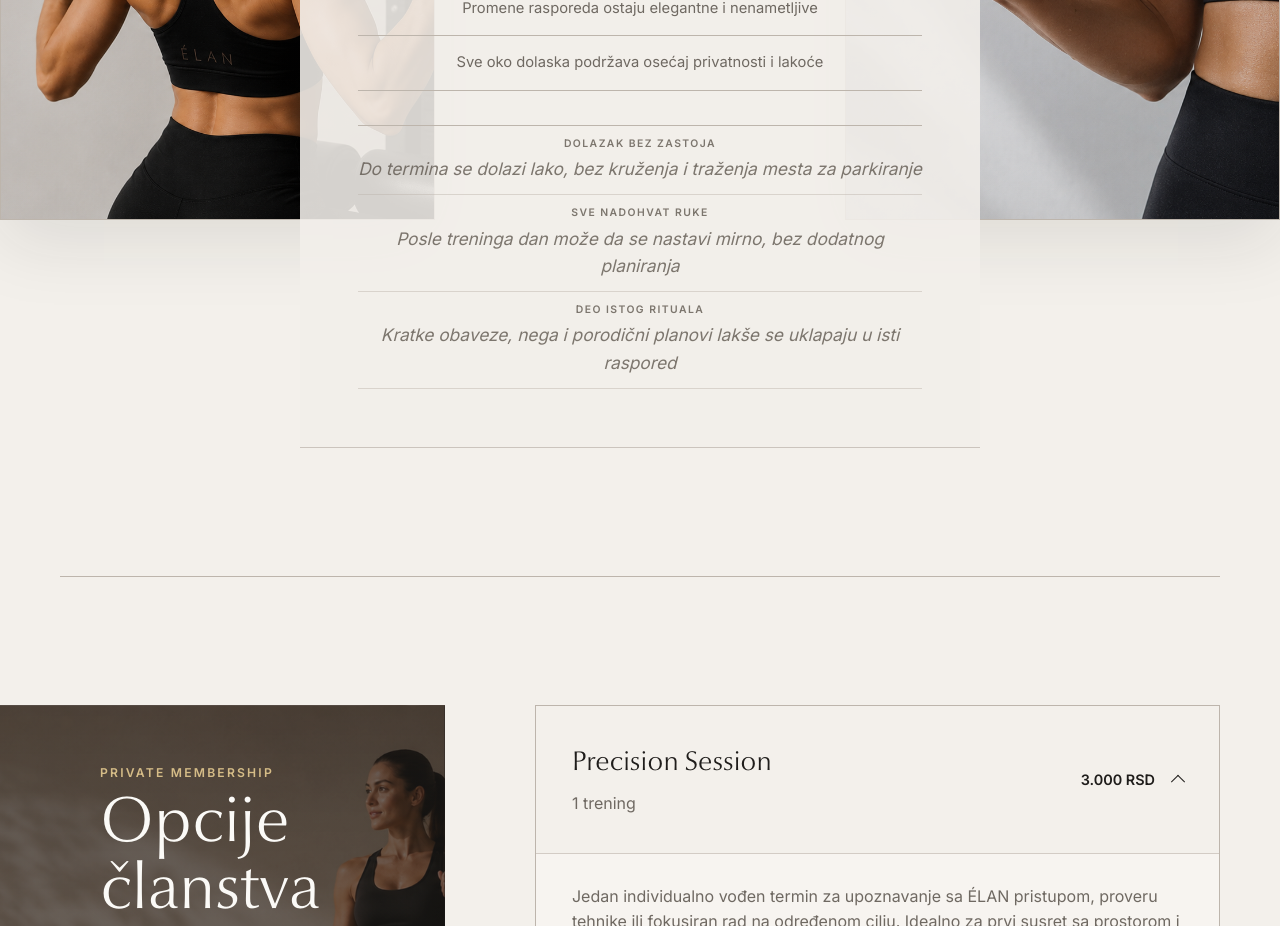
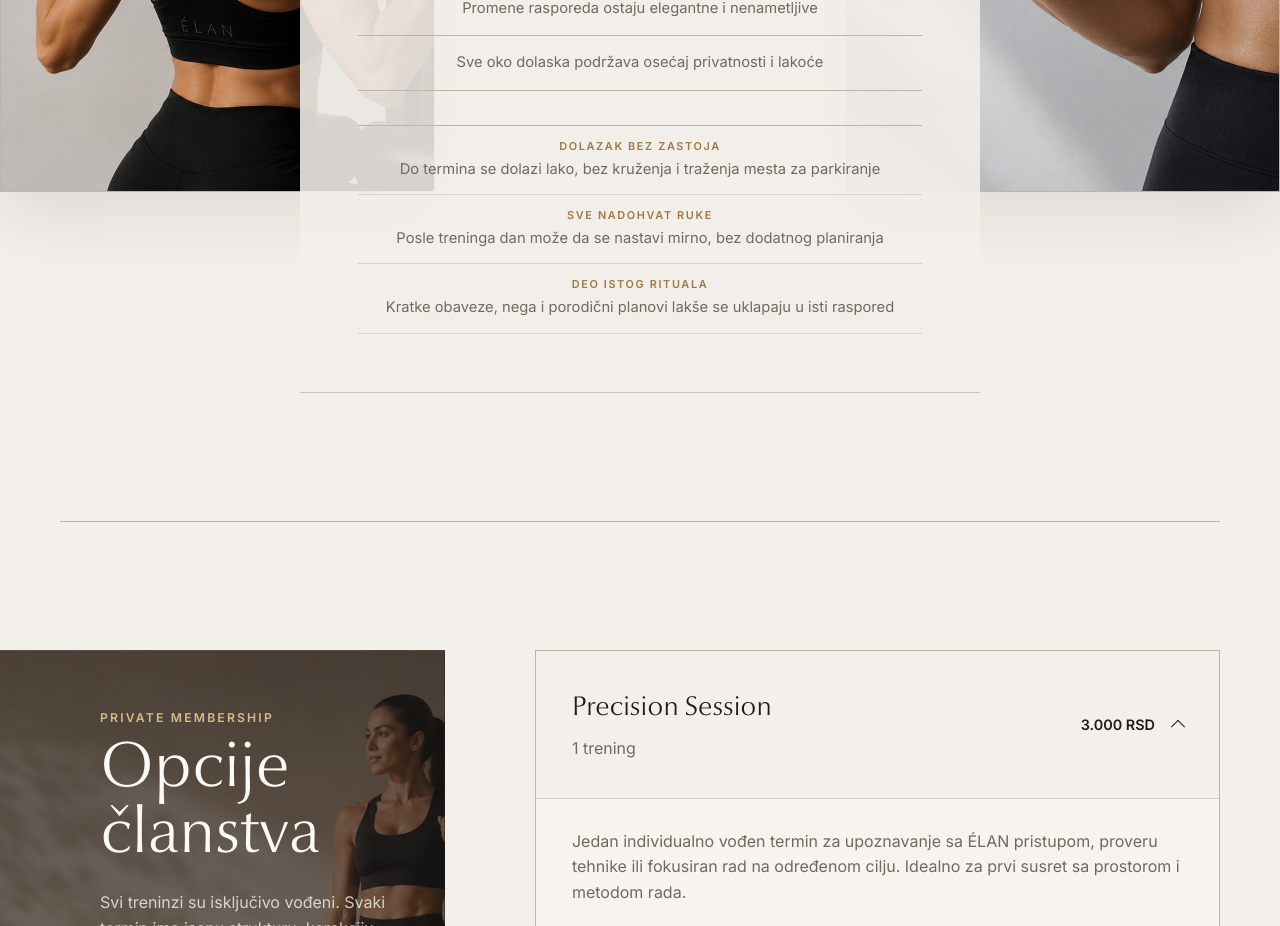
Before and after one commit to Stefan4012IT/elan, a Next.js app: page / in a window 1280 px wide. Shown: the part 2720-3646 px from the top of the page. Built offline with nearby package versions, Linux system fonts and the light colour scheme; no server answers.

Commit message:
Align ease note typography

```diff
--- a/app/globals.scss
+++ b/app/globals.scss
@@ -493,23 +493,19 @@
   border-top-color: rgba(189, 181, 172, 0.48);
 
   li {
-    padding: 11px 0;
+    padding: 13px 0;
     border-bottom-color: rgba(189, 181, 172, 0.48);
-    color: rgba(91, 83, 74, 0.78);
-    font-family: var(--font-serif);
-    font-size: clamp(0.98rem, 1.4vw, 1.08rem);
-    font-style: italic;
+    color: var(--muted);
+    font-size: 0.92rem;
   }
 
   span {
     margin: 0 auto 4px;
-    color: var(--gold);
-    font-family: var(--font-sans);
-    font-size: 0.65rem;
-    font-style: normal;
+    color: var(--accent);
+    font-size: 0.68rem;
     font-weight: 700;
-    letter-spacing: 0.14em;
-    line-height: 1.4;
+    letter-spacing: 0.15em;
+    line-height: 1.35;
     text-transform: uppercase;
   }
 }
```
